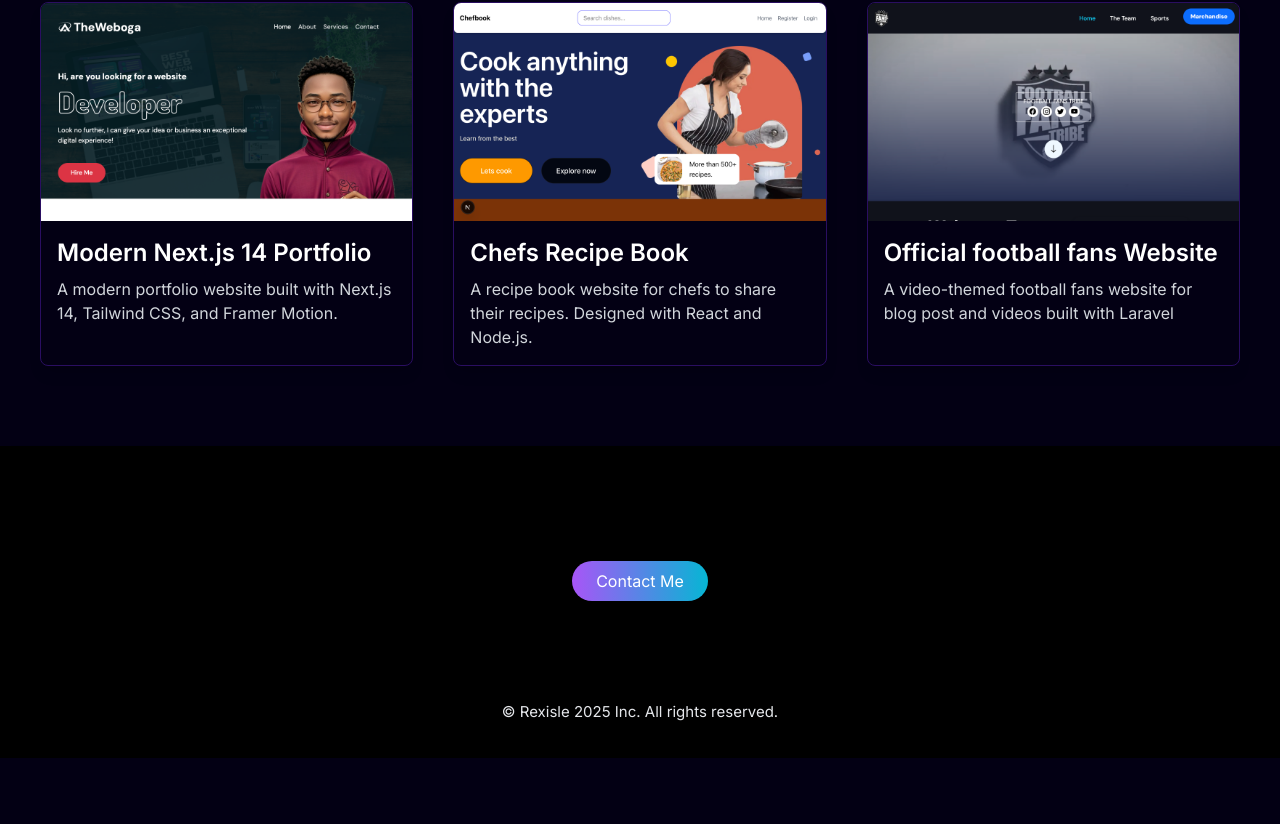
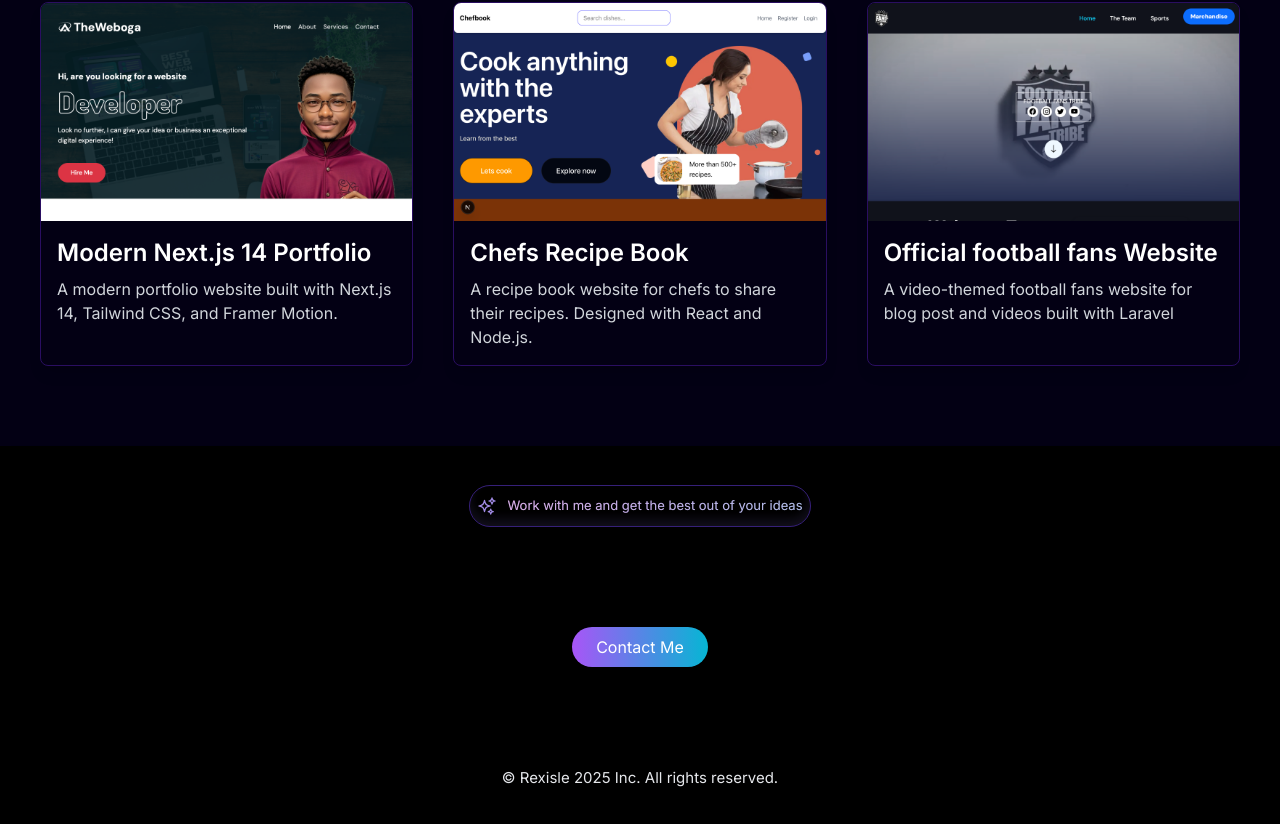
Before and after one commit to Rexisle/portfolio, a Next.js app: page / in a window 1280 px wide. Shown: the part 3567-4391 px from the top of the page. Before the commit the page ends 4325 px from the top, so only its background shows below. Built offline with nearby package versions, Linux system fonts and the light colour scheme; a web font is replaced by a local one.

Commit message:
Update footer component

```diff
--- a/components/main/footer.tsx
+++ b/components/main/footer.tsx
@@ -1,6 +1,7 @@
 import Link from "next/link";
 import ContactSlideIn from "./contactSlide";
 import { FOOTER_DATA } from "@/constants";
+import { SparklesIcon } from "@heroicons/react/24/outline";
 
 export const Footer = () => {
   return (
@@ -27,6 +28,16 @@ export const Footer = () => {
 
              className="min-w-[200px] h-auto flex flex-col items-center justify-start"
            >
+            <br />
+            <div
+              className="Welcome-box py-[8px] px-[7px] p-[25px] border border-[#7042f88b] opacity-[0.9]"
+            >
+              <br />
+              <SparklesIcon className="text-[#b49bff] mr-[10px] h-5 w-5 inline-block" />
+              <h1 className="Welcome-text text-[13px] inline-block align-middle">
+              Work with me and get the best out of your ideas
+              </h1>
+            </div>
             <ContactSlideIn />
 
 
```
